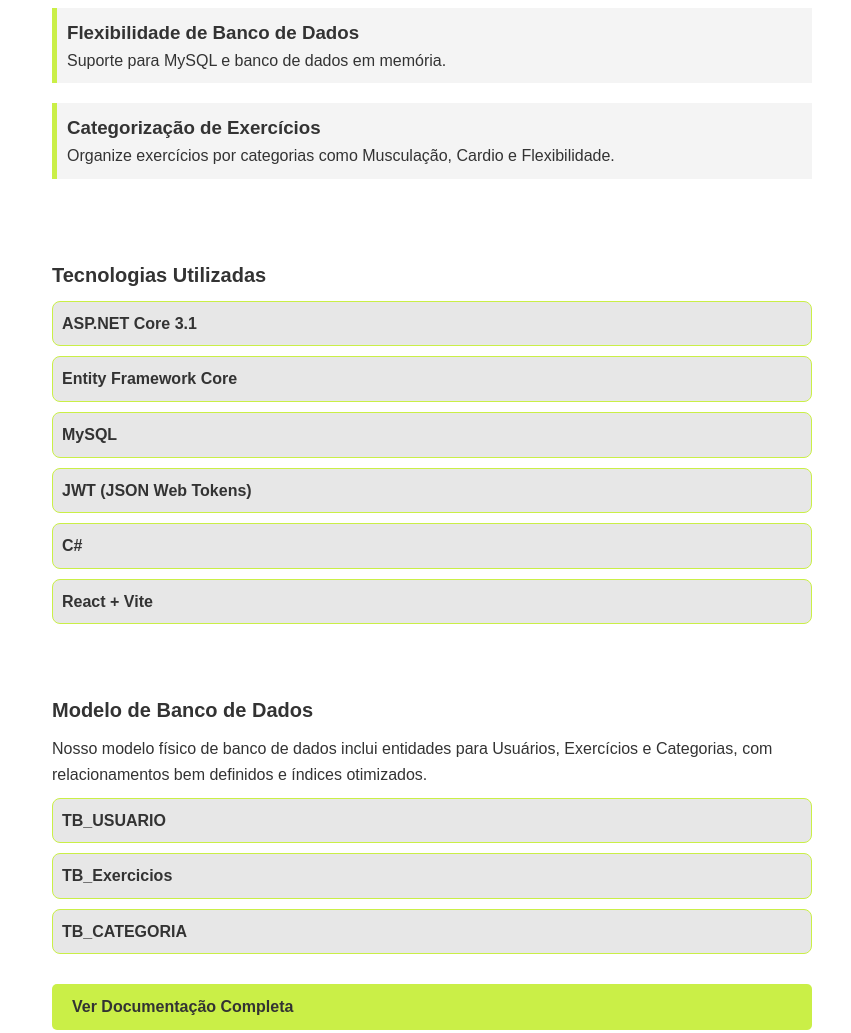
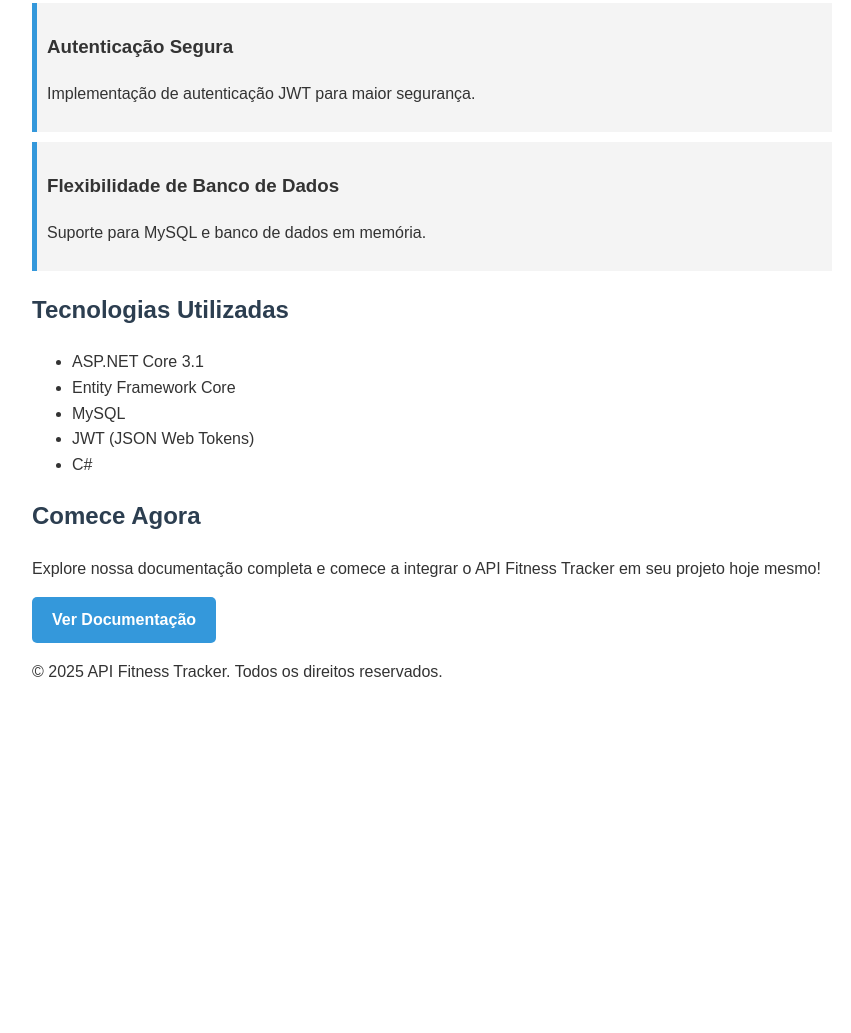
Before and after one commit to lucas-jorge/MeuTreino.github.io, a plain HTML site: page index.html in a window 1280 px wide. Shown: the part 622-1655 px from the top of the page, without its empty margins (208-1059 px from the left). After the commit the page ends 1342 px from the top, so only its background shows below. Drawn offline with Linux system fonts and the light colour scheme.

Commit message:
Update index.html

```diff
--- a/index.html
+++ b/index.html
@@ -3,137 +3,49 @@
 <head>
     <meta charset="UTF-8">
     <meta name="viewport" content="width=device-width, initial-scale=1.0">
-    <title>Meu Treino Fitness Tracker - Seu Parceiro de Exercícios</title>
+    <title>Meu treino Fitness Tracker - Seu Parceiro de Exercícios</title>
     <style>
-        * {
-            margin: 0;
-            padding: 0;
-            box-sizing: border-box;
-        }
-
         body {
             font-family: Arial, sans-serif;
             line-height: 1.6;
             color: #333;
-        }
-
-        .homeMain {
-            padding-top: 40px;
-            margin: 30px;
             max-width: 800px;
             margin: 0 auto;
             padding: 20px;
         }
-
-        .homeMain p, .homeMain h2 {
-            margin: 0;
-        }
-
-        .homeMain h1 {
-            font-size: 20px;
-            padding-bottom: 4px;
+        h1, h2 {
             color: #2c3e50;
         }
-
-        .subtitle {
-            font-size: 16px;
-            text-align: start;
-            padding-bottom: 20px;
-        }
-
-        .userList {
-            display: flex;
-            flex-direction: column;
-            gap: 10px;
-            width: 100%;
-        }
-
-        .userList_item {
-            display: flex;
-            justify-content: space-between;
-            align-items: center;
-            background-color: #E7E7E7;
-            border: 1px solid #CAEF47;
-            border-radius: 8px;
-            width: 100%;
-            padding: 9px;
-            text-decoration: none;
-            color: inherit;
-        }
-
-        .userList_item p {
-            font-size: 16px;
-            font-weight: 600;
-        }
-
-        .userListAdd {
-            display: flex;
-            flex-direction: column;
-            gap: 10px;
-            width: 100%;
-            padding-top: 70px;
-        }
-
-        .userListAdd h2 {
-            font-size: 20px;
-            margin: 0;
-        }
-
-        .userListAdd_item {
-            display: flex;
-            justify-content: space-between;
-            align-items: center;
-            background-color: #F6F4F4;
-            border: 1px solid #CAEF47;
-            border-radius: 8px;
-            width: 100%;
-            padding: 9px;
-        }
-
-        .userListAdd_item p {
-            font-size: 16px;
-            font-weight: 400;
-        }
-
         .feature {
             background-color: #f4f4f4;
-            border-left: 5px solid #CAEF47;
+            border-left: 5px solid #3498db;
             padding: 10px;
             margin-bottom: 10px;
         }
-
         .cta-button {
             display: inline-block;
-            background-color: #CAEF47;
-            color: #333;
+            background-color: #3498db;
+            color: white;
             padding: 10px 20px;
             text-decoration: none;
             border-radius: 5px;
             font-weight: bold;
-            margin-top: 20px;
-        }
-
-        footer {
-            text-align: center;
-            margin-top: 50px;
-            padding: 20px;
-            font-size: 14px;
         }
     </style>
 </head>
 <body>
-    <header class="homeMain">
+    <header>
         <h1>API Fitness Tracker</h1>
-        <p class="subtitle">Sua solução completa para gerenciamento de exercícios e usuários</p>
+        <p>Sua solução completa para gerenciamento de exercícios e usuários</p>
     </header>
 
-    <main class="homeMain">
+    <main>
         <section>
             <h2>Sobre o Projeto</h2>
             <p>O API Fitness Tracker é uma poderosa API backend construída com ASP.NET Core, projetada para facilitar o gerenciamento de usuários e exercícios em aplicativos de fitness.</p>
         </section>
 
-        <section class="userListAdd">
+        <section>
             <h2>Principais Funcionalidades</h2>
             <div class="feature">
                 <h3>Gerenciamento de Usuários</h3>
@@ -151,51 +63,23 @@
                 <h3>Flexibilidade de Banco de Dados</h3>
                 <p>Suporte para MySQL e banco de dados em memória.</p>
             </div>
-            <div class="feature">
-                <h3>Categorização de Exercícios</h3>
-                <p>Organize exercícios por categorias como Musculação, Cardio e Flexibilidade.</p>
-            </div>
         </section>
 
-        <section class="userListAdd">
+        <section>
             <h2>Tecnologias Utilizadas</h2>
-            <div class="userList">
-                <div class="userList_item">
-                    <p>ASP.NET Core 3.1</p>
-                </div>
-                <div class="userList_item">
-                    <p>Entity Framework Core</p>
-                </div>
-                <div class="userList_item">
-                    <p>MySQL</p>
-                </div>
-                <div class="userList_item">
-                    <p>JWT (JSON Web Tokens)</p>
-                </div>
-                <div class="userList_item">
-                    <p>C#</p>
-                </div>
-                <div class="userList_item">
-                    <p>React + Vite</p>
-                </div>
-            </div>
+            <ul>
+                <li>ASP.NET Core 3.1</li>
+                <li>Entity Framework Core</li>
+                <li>MySQL</li>
+                <li>JWT (JSON Web Tokens)</li>
+                <li>C#</li>
+            </ul>
         </section>
 
-        <section class="userListAdd">
-            <h2>Modelo de Banco de Dados</h2>
-            <p>Nosso modelo físico de banco de dados inclui entidades para Usuários, Exercícios e Categorias, com relacionamentos bem definidos e índices otimizados.</p>
-            <div class="userList">
-                <div class="userList_item">
-                    <p>TB_USUARIO</p>
-                </div>
-                <div class="userList_item">
-                    <p>TB_Exercicios</p>
-                </div>
-                <div class="userList_item">
-                    <p>TB_CATEGORIA</p>
-                </div>
-            </div>
-            <a href="https://github.com/seu-usuario/api-fitness-tracker" class="cta-button">Ver Documentação Completa</a>
+        <section>
+            <h2>Comece Agora</h2>
+            <p>Explore nossa documentação completa e comece a integrar o API Fitness Tracker em seu projeto hoje mesmo!</p>
+            <a href="https://github.com/lucas-jorge/MeuTreino" class="cta-button">Ver Documentação</a>
         </section>
     </main>
 
```
